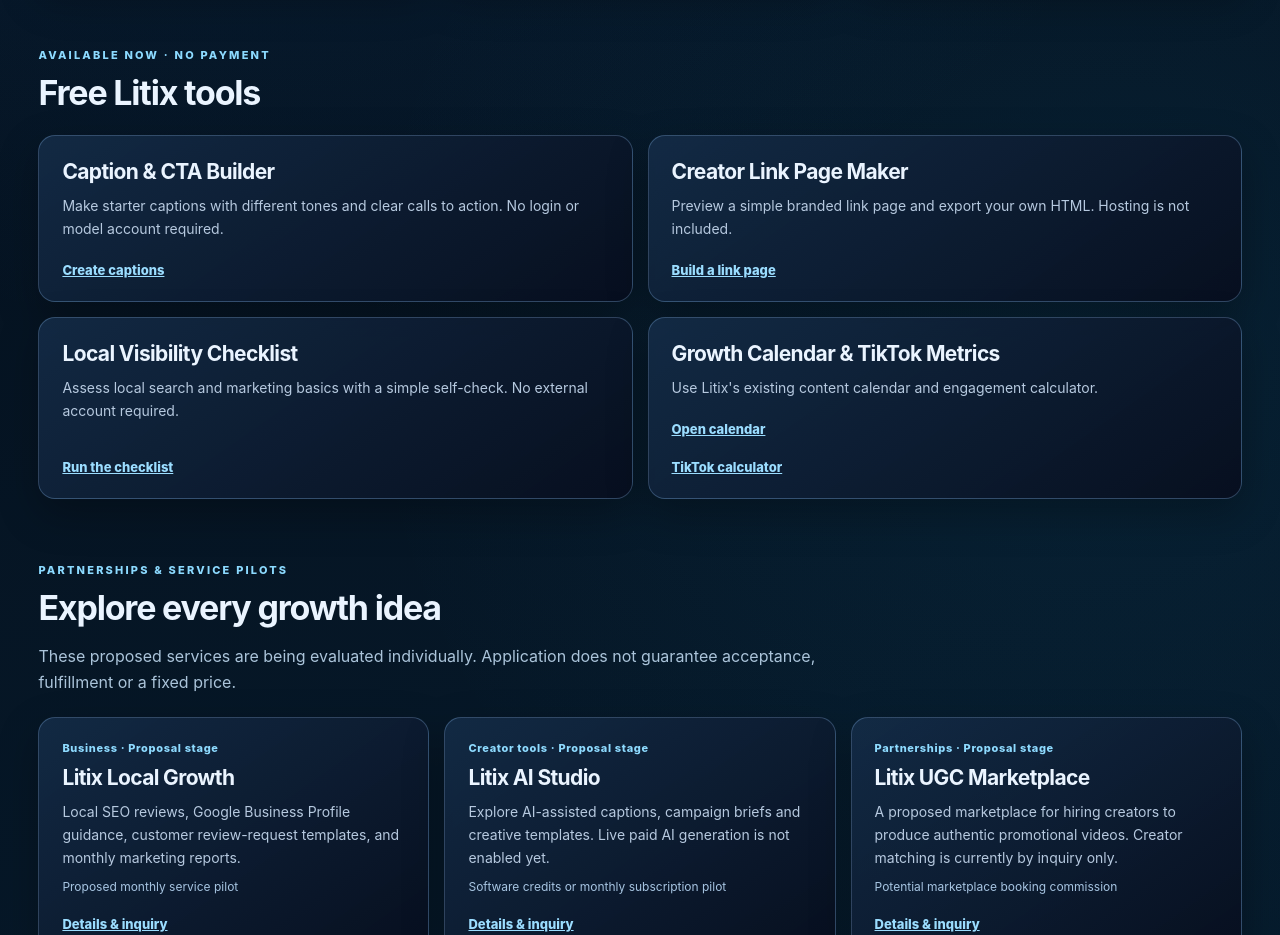
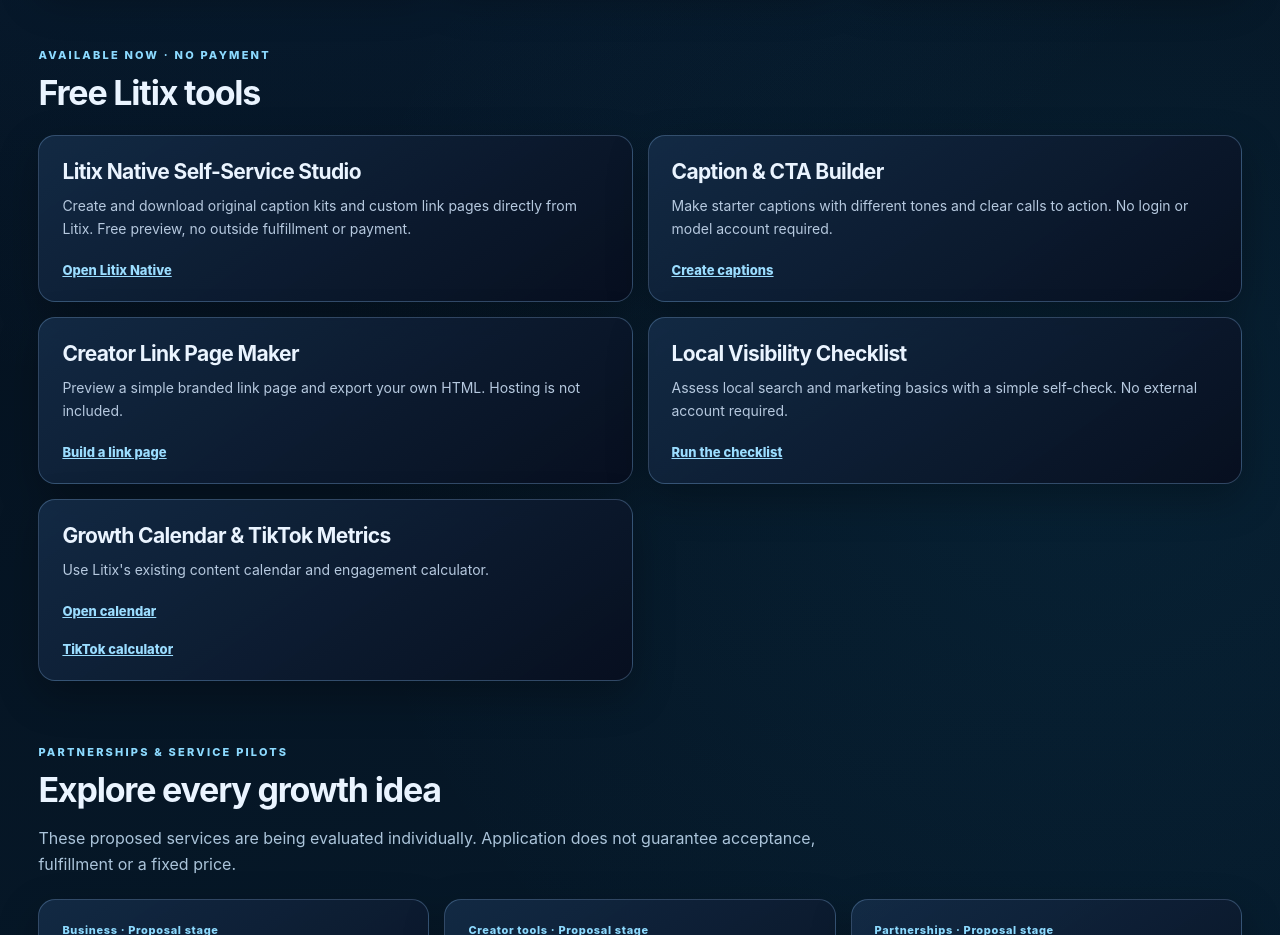
Before and after one commit to LitGnosis/Litix, a Next.js app in the folder src/: page /solutions in a window 1280 px wide. Shown: the part 900-1835 px from the top of the page. Built offline with nearby package versions, Linux system fonts and the light colour scheme; no server answers.

Commit message:
feat(native): link first-party self-service studio from discovery pages

```diff
--- a/src/app/solutions/page.jsx
+++ b/src/app/solutions/page.jsx
@@ -36,6 +36,7 @@ export default function LitixSolutions(){
   <section className="ls-section" aria-labelledby="tools-heading">
    <div className="ls-section-head"><span className="ls-eyebrow">AVAILABLE NOW · NO PAYMENT</span><h2 id="tools-heading">Free Litix tools</h2></div>
    <div className="ls-toolgrid">
+    <article className="ls-card"><h3>Litix Native Self-Service Studio</h3><p>Create and download original caption kits and custom link pages directly from Litix. Free preview, no outside fulfillment or payment.</p><Link href="/native">Open Litix Native</Link></article>
     <article className="ls-card"><h3>Caption & CTA Builder</h3><p>Make starter captions with different tones and clear calls to action. No login or model account required.</p><Link href="/tools/caption-builder">Create captions</Link></article>
     <article className="ls-card"><h3>Creator Link Page Maker</h3><p>Preview a simple branded link page and export your own HTML. Hosting is not included.</p><Link href="/tools/link-page-builder">Build a link page</Link></article>
     <article className="ls-card"><h3>Local Visibility Checklist</h3><p>Assess local search and marketing basics with a simple self-check. No external account required.</p><Link href="/tools/local-visibility">Run the checklist</Link></article>
```
